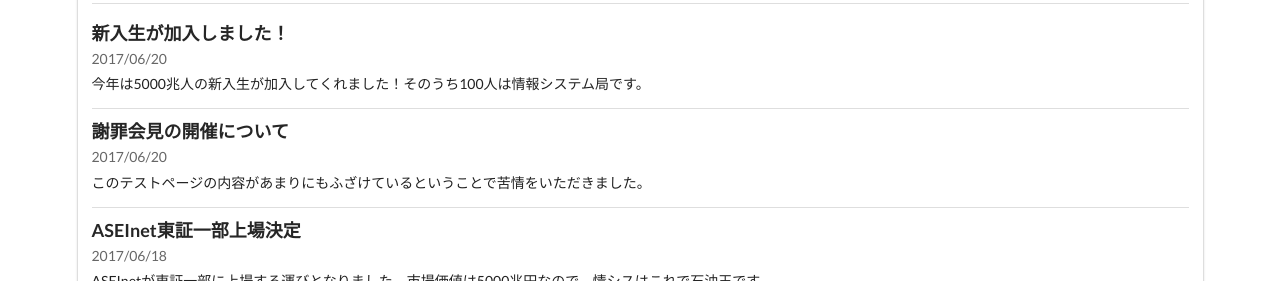
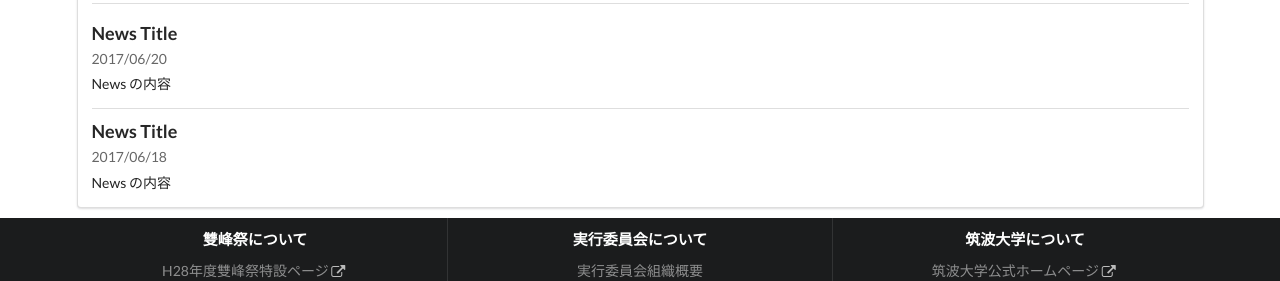
Before and after one commit to sudame/sohosai.corporate.comp, a plain HTML site: page index.html in a window 1280 px wide. Shown: the part 671-952 px from the top of the page. Drawn offline with nearby package versions, Linux system fonts and the light colour scheme.

Commit message:
ユーモア欠落症のために修正

```diff
--- a/index.html
+++ b/index.html
@@ -123,34 +123,23 @@
           <div class="ui divided items">
             <div class="item">
               <div class="content">
-                <div class="header">新入生が加入しました！</div>
+                <div class="header">News Title</div>
                 <div class="meta">
                   <span>2017/06/20</span>
                 </div>
                 <div class="description">
-                  <p>今年は5000兆人の新入生が加入してくれました！そのうち100人は情報システム局です。</p>
+                  <p>News の内容</p>
                 </div>
               </div>
             </div>
             <div class="item">
               <div class="content">
-                <a href="#" class="header">謝罪会見の開催について<i class="nal icon"></i></a>
-                <div class="meta">
-                  <span>2017/06/20</span>
-                </div>
-                <div class="description">
-                  <p>このテストページの内容があまりにもふざけているということで苦情をいただきました。</p>
-                </div>
-              </div>
-            </div>
-            <div class="item">
-              <div class="content">
-                <div class="header">ASEInet東証一部上場決定</div>
+                <div class="header">News Title</div>
                 <div class="meta">
                   <span>2017/06/18</span>
                 </div>
                 <div class="description">
-                  <p>ASEInetが東証一部に上場する運びとなりました。市場価値は5000兆円なので、情シスはこれで石油王です。</p>
+                  <p>News の内容</p>
                 </div>
               </div>
             </div>
```
Also changed, not shown: gulpfile.js (added, +31 -0 lines).
